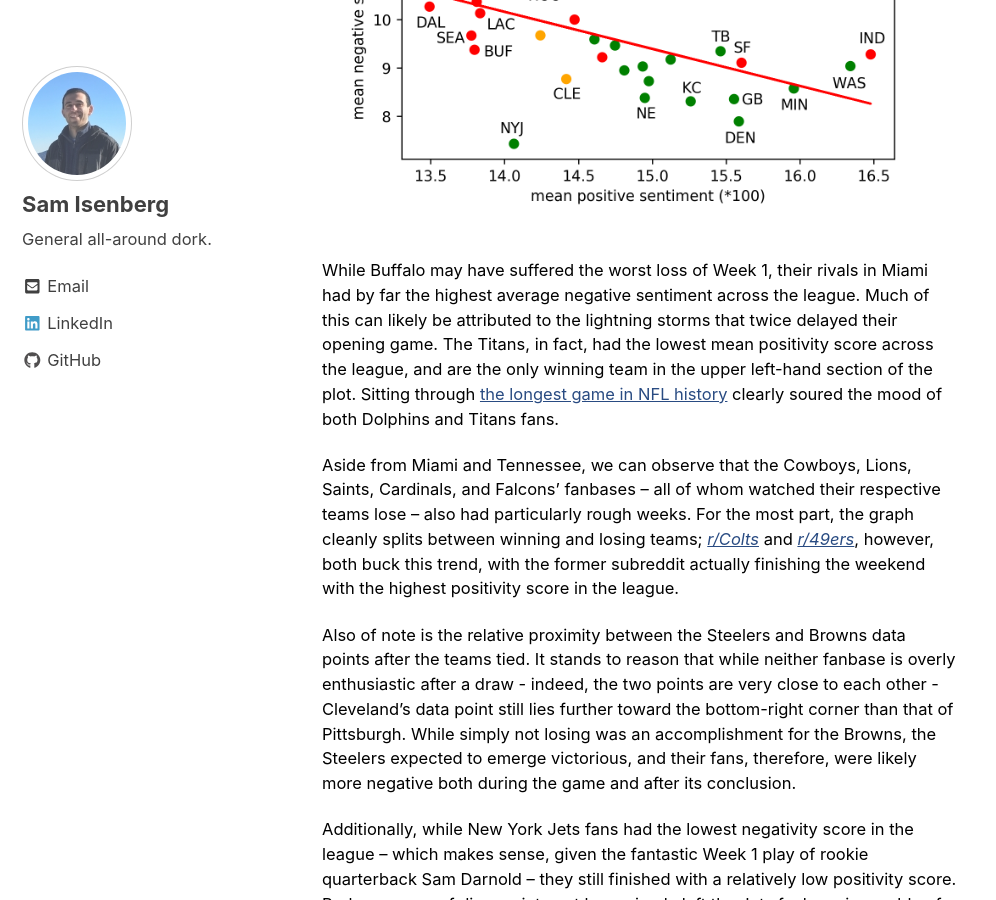
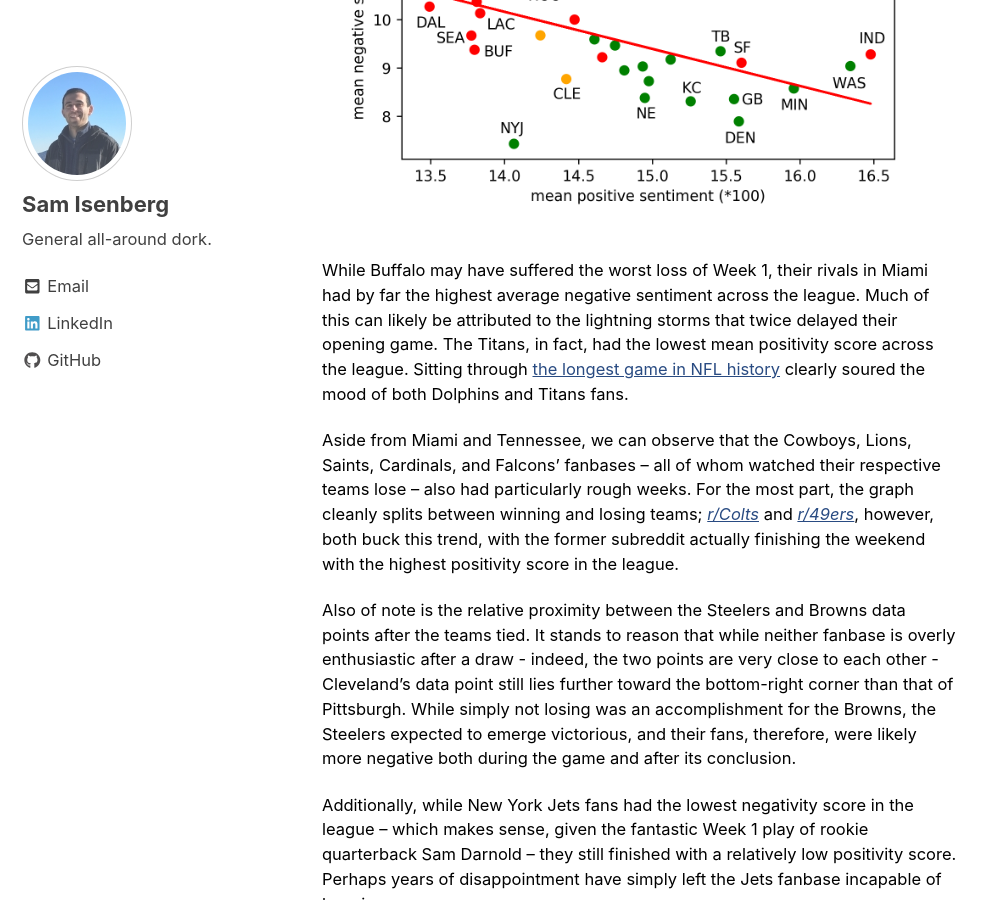
Before and after one commit to saisenberg/saisenberg.github.io, a Jekyll site: the page built from _posts/2018-09-13-nfl-week1.md, in a window 1280 px wide and 900 px high, scrolled down 2556 px. Shown: the whole window, without its empty margins (0-996 px from the left). Built offline with Jekyll 4.4.1, drawn with Linux system fonts in a browser that asks for light colours; nearby versions of some CDN libraries.

```diff
--- a/CHANGELOG (SI).txt
+++ b/CHANGELOG (SI).txt
@@ -1,4 +1,7 @@
 CHANGELOG
+
+0.19
+- updated language
 
 0.18
 - attempted to fix project listings page
--- a/_posts/2018-09-13-nfl-week1.md
+++ b/_posts/2018-09-13-nfl-week1.md
@@ -28,7 +28,7 @@ As follows is a scatterplot of the positivity and negativity of each subreddit
 
 <center><img src="{{ site.url }}{{ site.baseurl }}/images/nfl-week1/sentiment_plot.png" alt="sentiment plot"></center><br>
 
-While Buffalo may have suffered the worst loss of Week 1, their rivals in Miami had by far the highest average negative sentiment across the league. Much of this can likely be attributed to the lightning storms that twice delayed their opening game. The Titans, in fact, had the lowest mean positivity score across the league, and are the only winning team in the upper left-hand section of the plot. Sitting through [the longest game in NFL history](http://www.espn.com/nfl/story/_/id/24630193/titans-dolphins-game-goes-nfl-record-7-hours-8-minutes) clearly soured the mood of both Dolphins and Titans fans.
+While Buffalo may have suffered the worst loss of Week 1, their rivals in Miami had by far the highest average negative sentiment across the league. Much of this can likely be attributed to the lightning storms that twice delayed their opening game. The Titans, in fact, had the lowest mean positivity score across the league. Sitting through [the longest game in NFL history](http://www.espn.com/nfl/story/_/id/24630193/titans-dolphins-game-goes-nfl-record-7-hours-8-minutes) clearly soured the mood of both Dolphins and Titans fans.
 
 Aside from Miami and Tennessee, we can observe that the Cowboys, Lions, Saints, Cardinals, and Falcons’ fanbases – all of whom watched their respective teams lose – also had particularly rough weeks. For the most part, the graph cleanly splits between winning and losing teams; [*r/Colts*](https://www.reddit.com/r/Colts/) and [*r/49ers*](http://reddit.com/r/49ers), however, both buck this trend, with the former subreddit actually finishing the weekend with the highest positivity score in the league.
 
```
